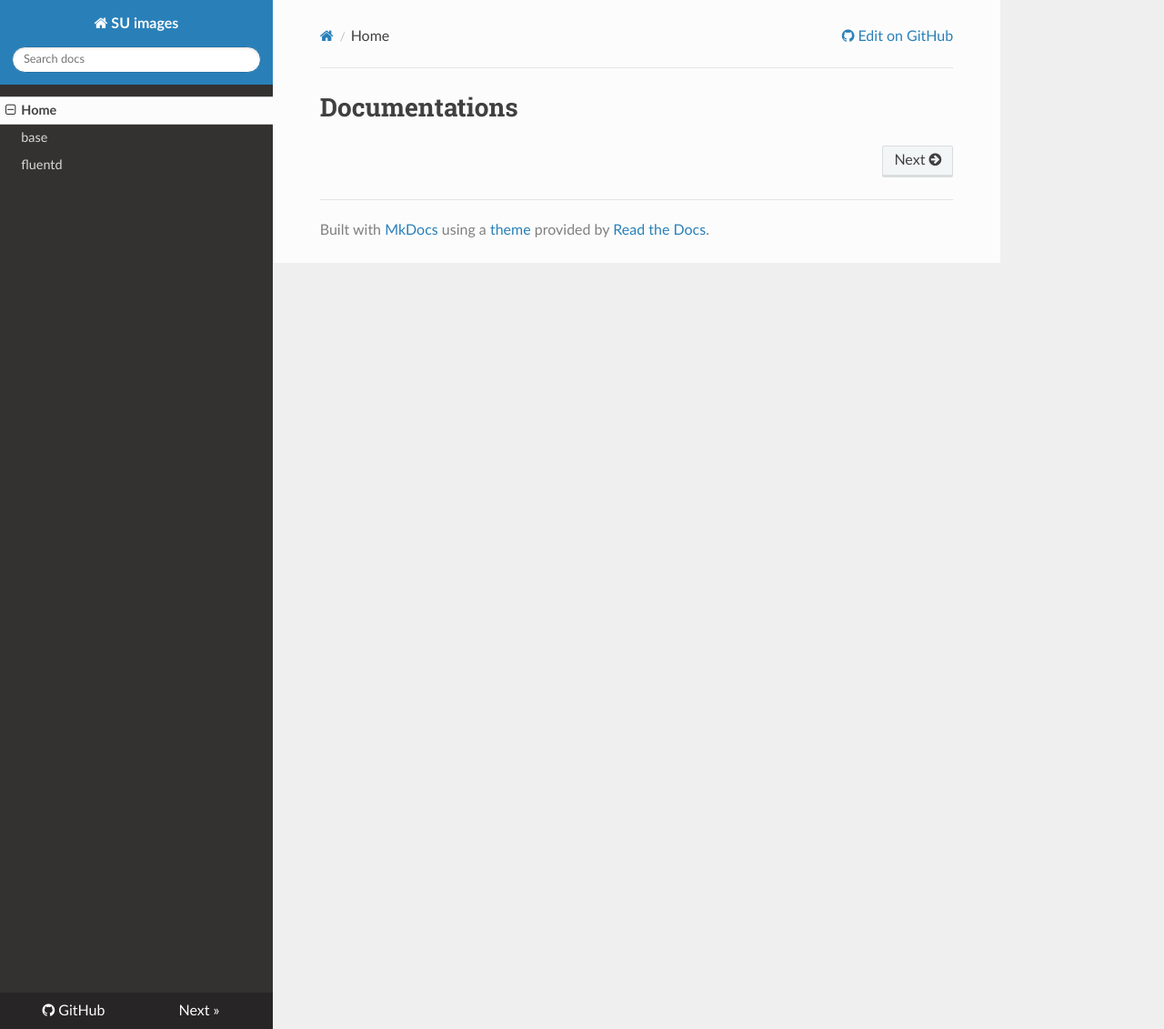
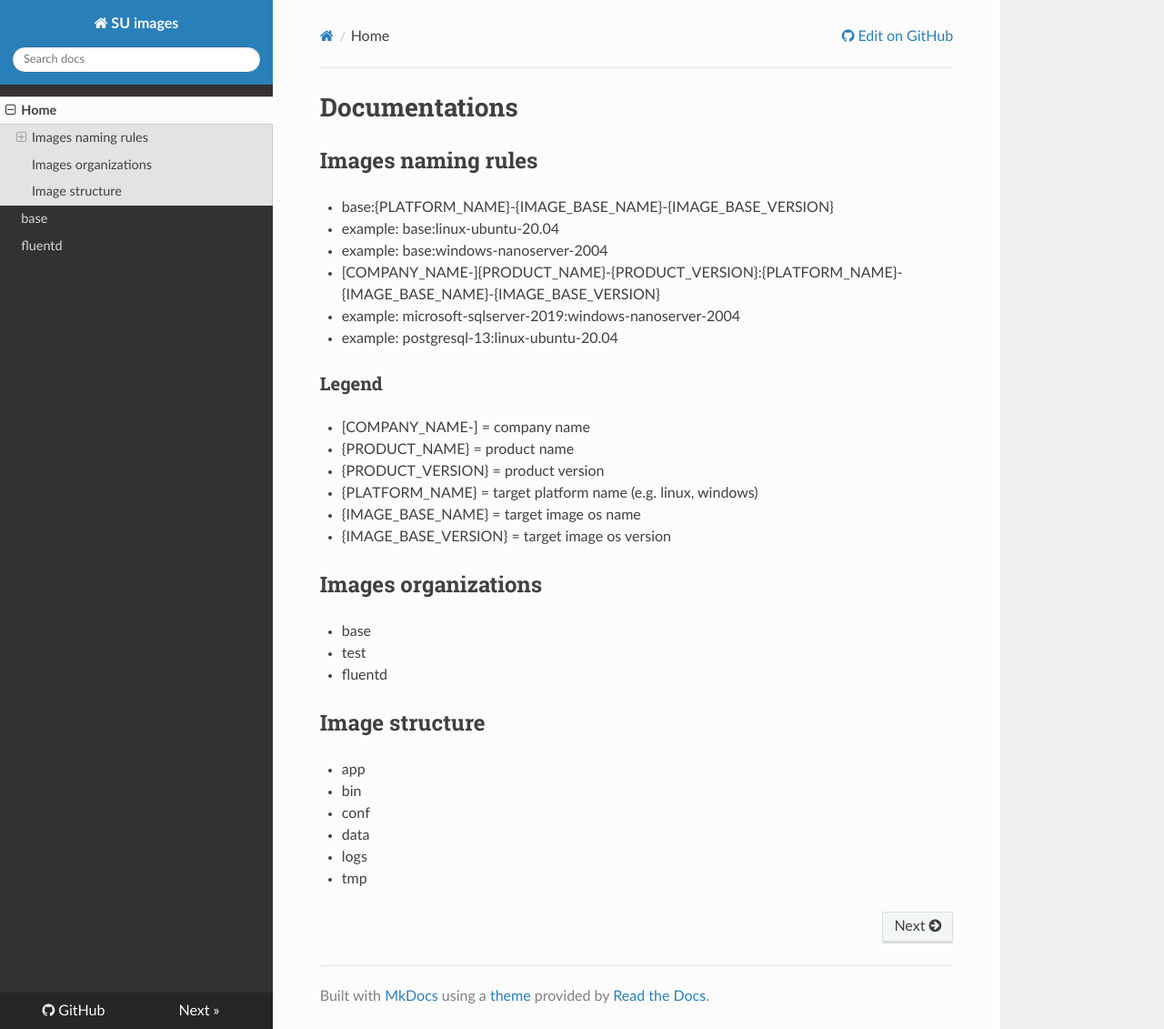
Before and after one commit to simpleunionspace/imagemaker, an MkDocs documentation site: the page built from docs/README.md, in a window 1280 px wide and 1131 px high. Shown: the whole window at 91% size. Built offline with MkDocs 1.6.1, drawn with Linux system fonts in a browser that asks for light colours; nearby versions of some CDN libraries.

Commit message:
feature/rework: reqork prepare stage of images, rework documentations, added comments

```diff
--- a/docs/README.md
+++ b/docs/README.md
@@ -1 +1,35 @@
 # Documentations
+
+## Images naming rules
+
+* base:{PLATFORM_NAME}-{IMAGE_BASE_NAME}-{IMAGE_BASE_VERSION}
+  * example: base:linux-ubuntu-20.04
+  * example: base:windows-nanoserver-2004
+
+* [COMPANY_NAME-]{PRODUCT_NAME}-{PRODUCT_VERSION}:{PLATFORM_NAME}-{IMAGE_BASE_NAME}-{IMAGE_BASE_VERSION}
+  * example: microsoft-sqlserver-2019:windows-nanoserver-2004
+  * example: postgresql-13:linux-ubuntu-20.04
+
+### Legend
+
+* [COMPANY_NAME-]      = company name
+* {PRODUCT_NAME}       = product name
+* {PRODUCT_VERSION}    = product version
+* {PLATFORM_NAME}      = target platform name (e.g. linux, windows)
+* {IMAGE_BASE_NAME}    = target image os name
+* {IMAGE_BASE_VERSION} = target image os version
+
+## Images organizations
+
+* base
+  * test
+  * fluentd
+
+## Image structure
+
+* app
+  * bin
+  * conf
+  * data
+  * logs
+  * tmp
```
Also changed, not shown: README.md (+2 -32 lines), src/vars.yaml (+4 -4 lines), 10 other files.
